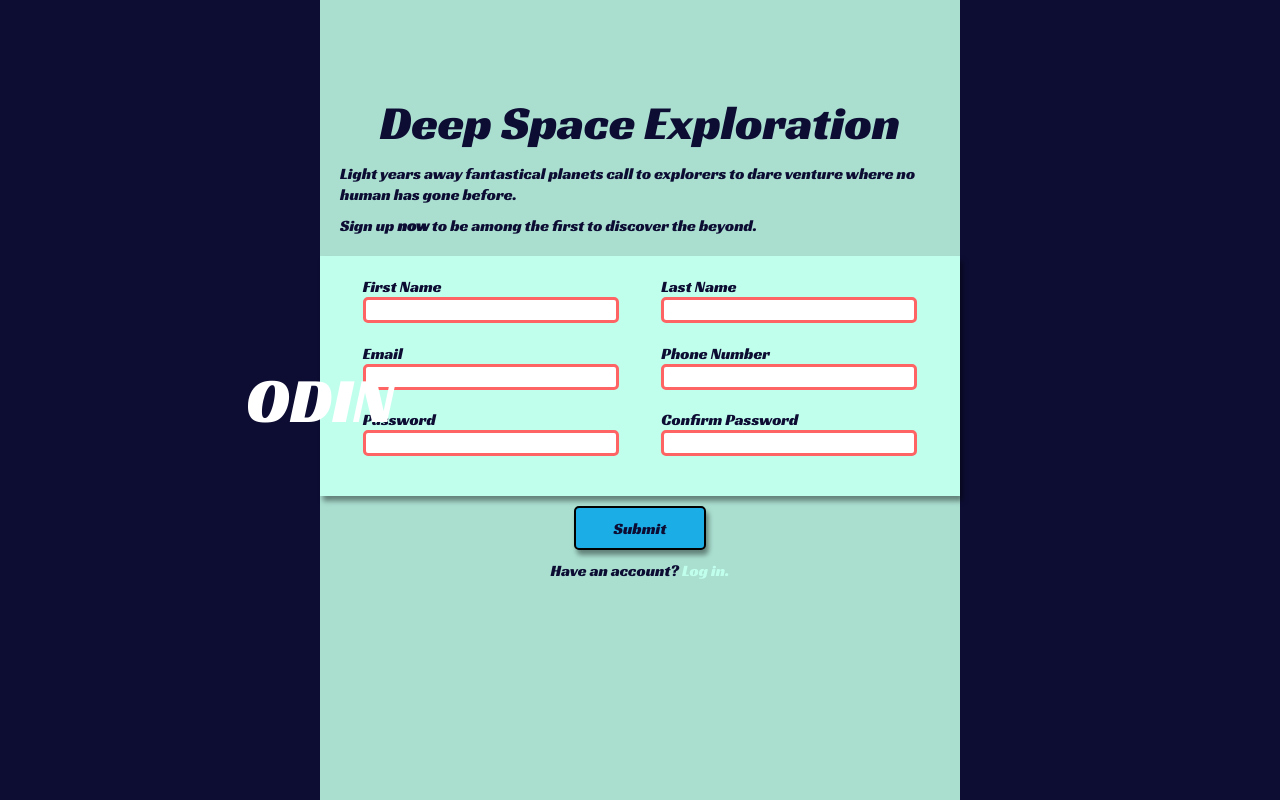
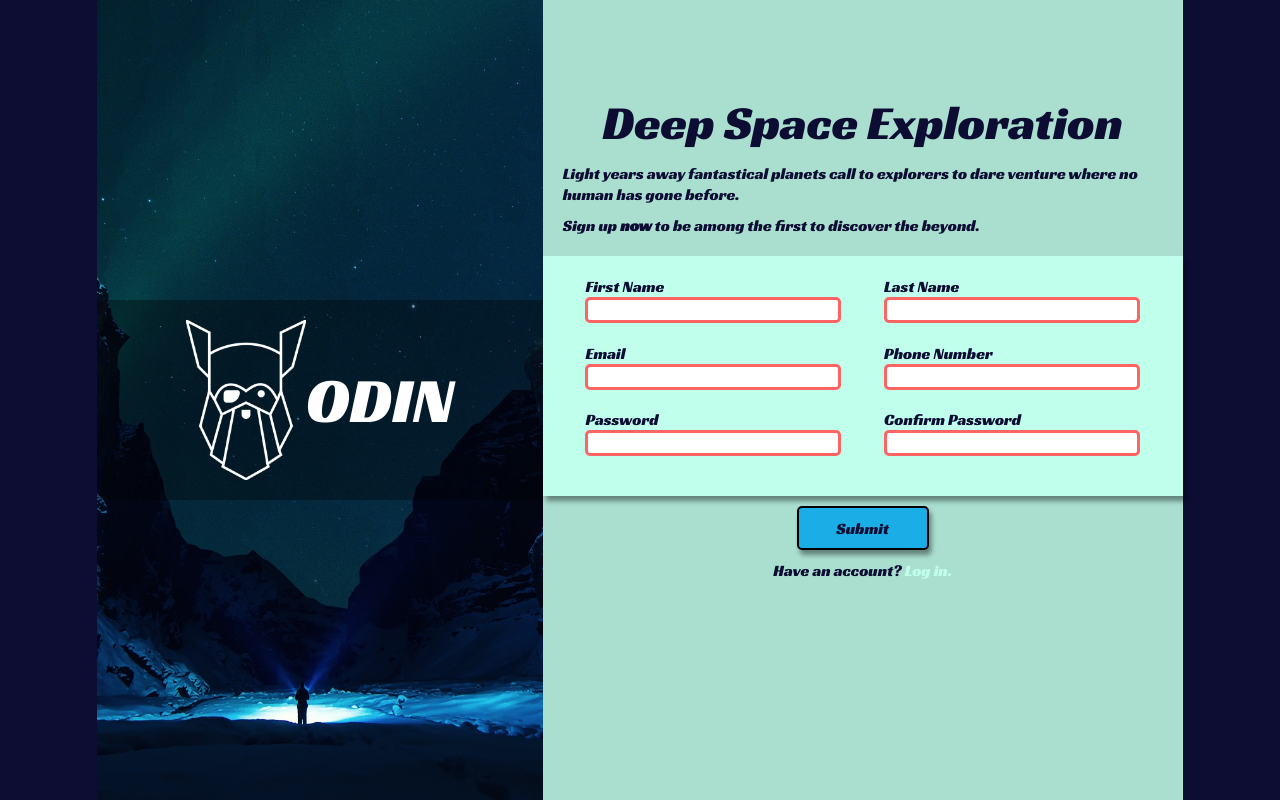
Before and after one commit to matta628/sign-up-form, a plain HTML site: page index.html in a window 1280 px wide. Drawn offline with Linux system fonts and the light colour scheme; the site is published under a folder, as on GitHub Pages, so addresses that start at the root find nothing.

Commit message:
Remove starting backslash from img src

```diff
--- a/index.html
+++ b/index.html
@@ -11,9 +11,9 @@
 
 <body>
 	<div class="side-wrapper">
-		<img src="/img/background.jpg" class="bg-img" alt="">
+		<img src="img/background.jpg" class="bg-img" alt="">
 		<div class="logo-container">
-			<img src="/img/logo.png" class="logo-img" alt="">
+			<img src="img/logo.png" class="logo-img" alt="">
 			<div class="logo-text">
 				ODIN
 			</div>
```
